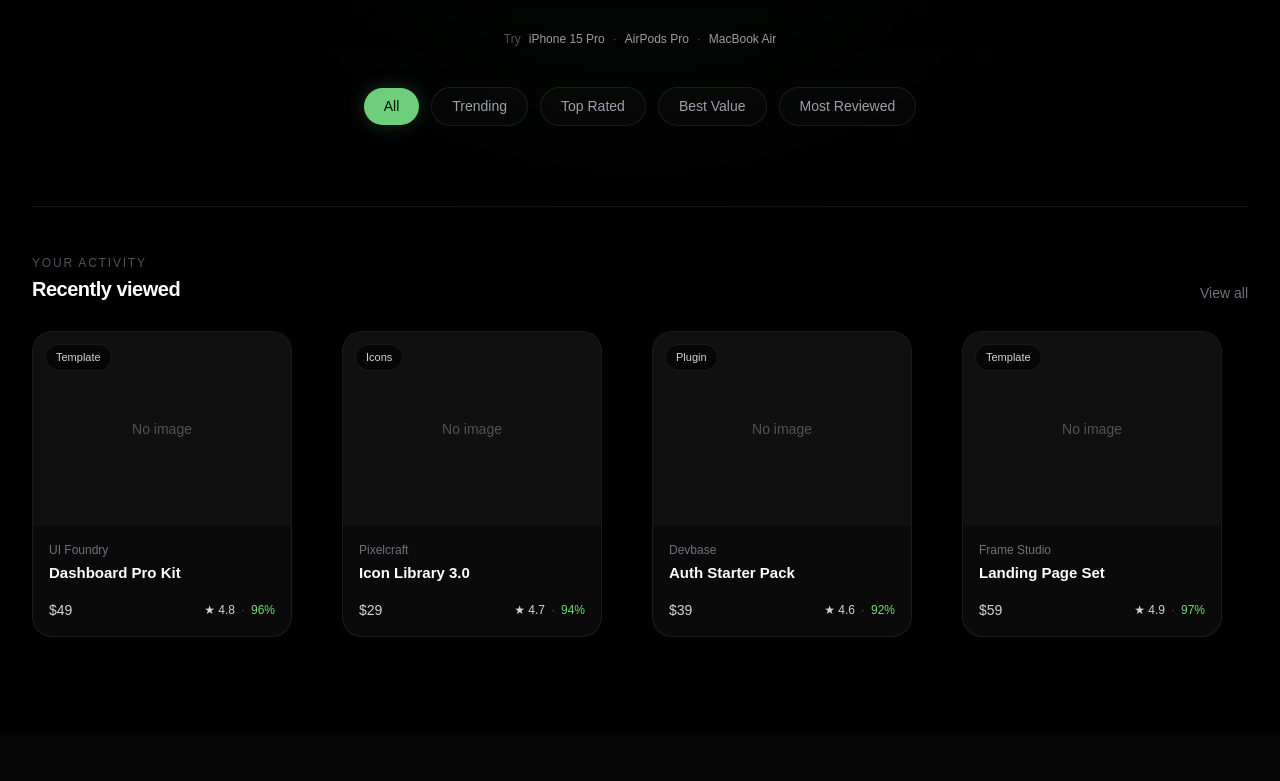
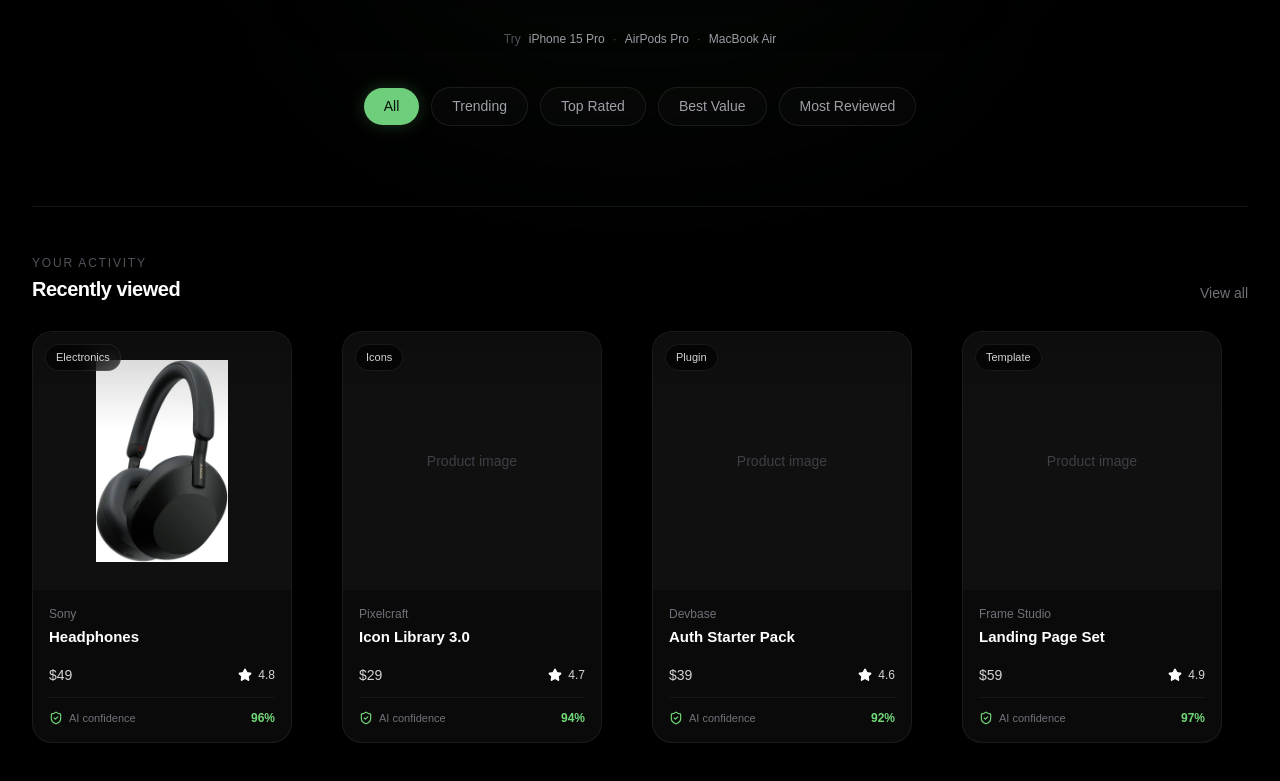
Before and after one commit to Hardik12244/Lucid, a Next.js app: page /app in a window 1280 px wide. Shown: the part 571-1352 px from the top of the page. Before the commit the page ends 1304 px from the top, so only its background shows below. Built offline with nearby package versions, Linux system fonts and the light colour scheme; a web font is replaced by a local one.

Commit message:
-added product card

```diff
--- a/src/app/app/page.tsx
+++ b/src/app/app/page.tsx
@@ -5,6 +5,7 @@
 import { useState } from "react";
 import AppNavbar from "@/components/app/AppNavbar";
 import ProductCard from "@/components/app/ProductCard";
+import { image } from "framer-motion/client";
 
 const filters = [
   "All",
@@ -17,9 +18,10 @@
 const mockProducts = [
   {
     id: 1,
-    title: "Dashboard Pro Kit",
-    brand: "UI Foundry",
-    category: "Template",
+    image:"/sony.png",
+    title: "Headphones",
+    brand: "Sony",
+    category: "Electronics",
     price: "$49",
     rating: 4.8,
     confidence: 96,
--- a/src/components/app/ProductCard.tsx
+++ b/src/components/app/ProductCard.tsx
@@ -1,4 +1,5 @@
 import Image from "next/image";
+import { Star, ShieldCheck } from "lucide-react";
 
 export interface Product {
   id: string | number;
@@ -17,21 +18,23 @@
 
 export default function ProductCard({ product }: ProductCardProps) {
   return (
-    <div className="group relative w-[260px] shrink-0 cursor-pointer overflow-hidden rounded-[20px] border border-white/[0.07] bg-[#0a0a0a] transition-all duration-300 hover:-translate-y-1 hover:border-white/[0.12] hover:shadow-[0_16px_40px_rgba(0,0,0,0.35)]">
-      <div className="relative aspect-[4/3] overflow-hidden bg-[#101010]">
+    <div className="group relative w-[260px] shrink-0 cursor-pointer overflow-hidden rounded-[20px] border border-white/[0.07] bg-[#0a0a0a] transition-all duration-300 hover:-translate-y-1 hover:border-[#72d978]/20 hover:shadow-[0_16px_45px_rgba(0,0,0,0.4)]">
+      <div className="relative aspect-[1/1] overflow-hidden bg-[#101010]">
         {product.image ? (
           <Image
             src={product.image}
             alt={product.title}
             fill
             sizes="260px"
-            className="object-contain p-8 transition-transform duration-500 group-hover:scale-[1.04]"
+            className=" object-contain p-7 transition-transform duration-500 group-hover:scale-[1.04]"
           />
         ) : (
-          <div className="flex h-full items-center justify-center text-sm text-zinc-600">
-            No image
+          <div className="flex h-full items-center justify-center text-sm text-zinc-700">
+            Product image
           </div>
         )}
+
+        <div className="absolute inset-x-0 top-0 h-24 bg-gradient-to-b from-black/20 to-transparent" />
 
         <span className="absolute left-3 top-3 rounded-full border border-white/[0.08] bg-black/60 px-2.5 py-1 text-[11px] font-medium text-zinc-300 backdrop-blur-md">
           {product.category}
@@ -39,9 +42,7 @@
       </div>
 
       <div className="p-4">
-        <p className="text-xs text-zinc-500">
-          {product.brand}
-        </p>
+        <p className="text-xs text-zinc-500">{product.brand}</p>
 
         <h3 className="mt-1 truncate text-[15px] font-semibold text-white transition-colors group-hover:text-[#72d978]">
           {product.title}
@@ -52,17 +53,27 @@
             {product.price}
           </span>
 
-          <div className="flex items-center gap-1.5 text-xs">
-            <span className="text-zinc-300">
-              ★ {product.rating}
-            </span>
+          <div className="flex items-center gap-1.5">
+            <Star className="h-3.5 w-3.5 fill-white text-white" />
 
-            <span className="text-zinc-600">·</span>
-
-            <span className="font-medium text-[#72d978]">
-              {product.confidence}%
+            <span className="text-xs font-medium text-zinc-300">
+              {product.rating}
             </span>
           </div>
+        </div>
+
+        <div className="mt-3 flex items-center justify-between border-t border-white/[0.06] pt-3">
+          <div className="flex items-center gap-1.5">
+            <ShieldCheck className="h-3.5 w-3.5 text-[#72d978]" />
+
+            <span className="text-[11px] text-zinc-500">
+              AI confidence
+            </span>
+          </div>
+
+          <span className="text-xs font-semibold text-[#72d978]">
+            {product.confidence}%
+          </span>
         </div>
       </div>
     </div>
```
